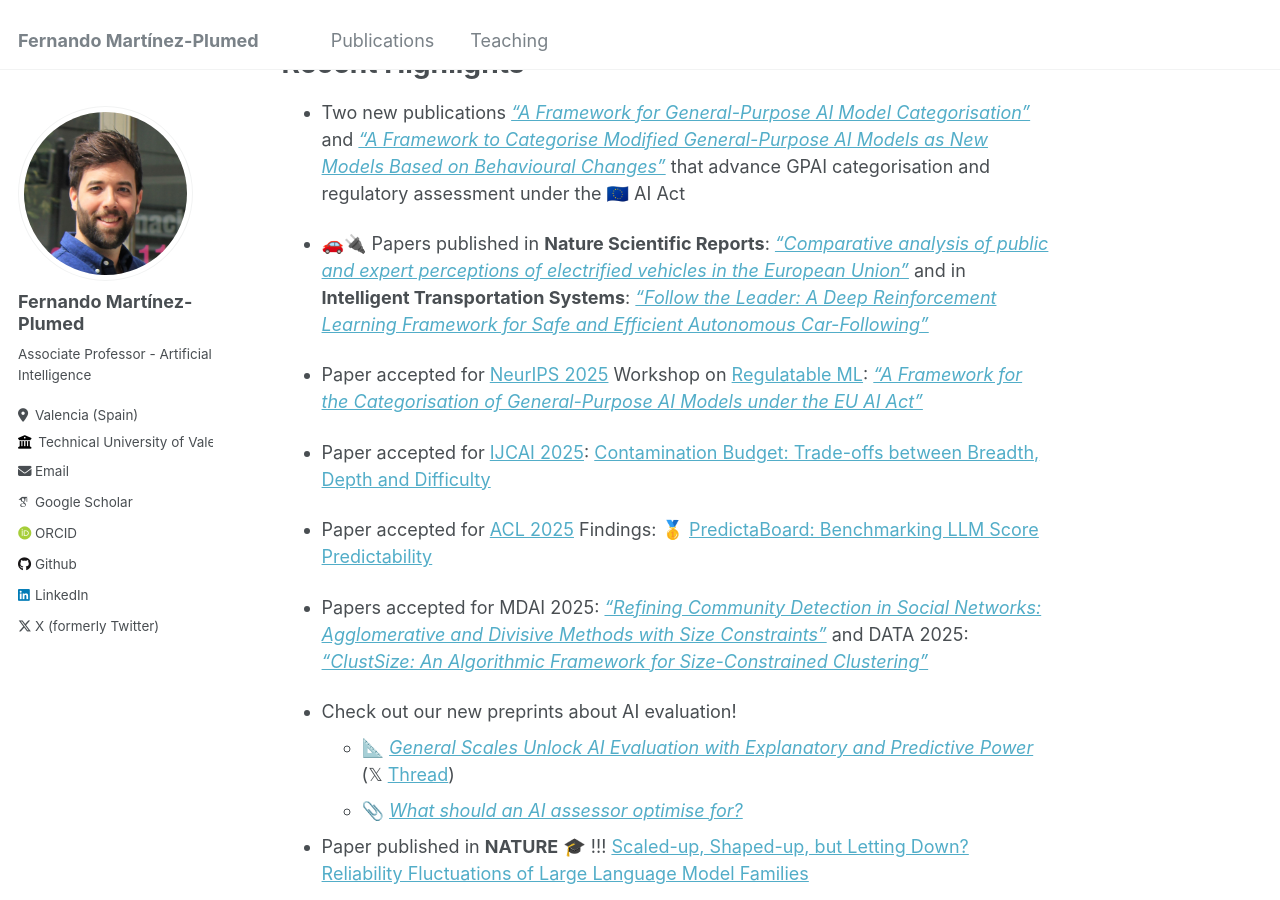
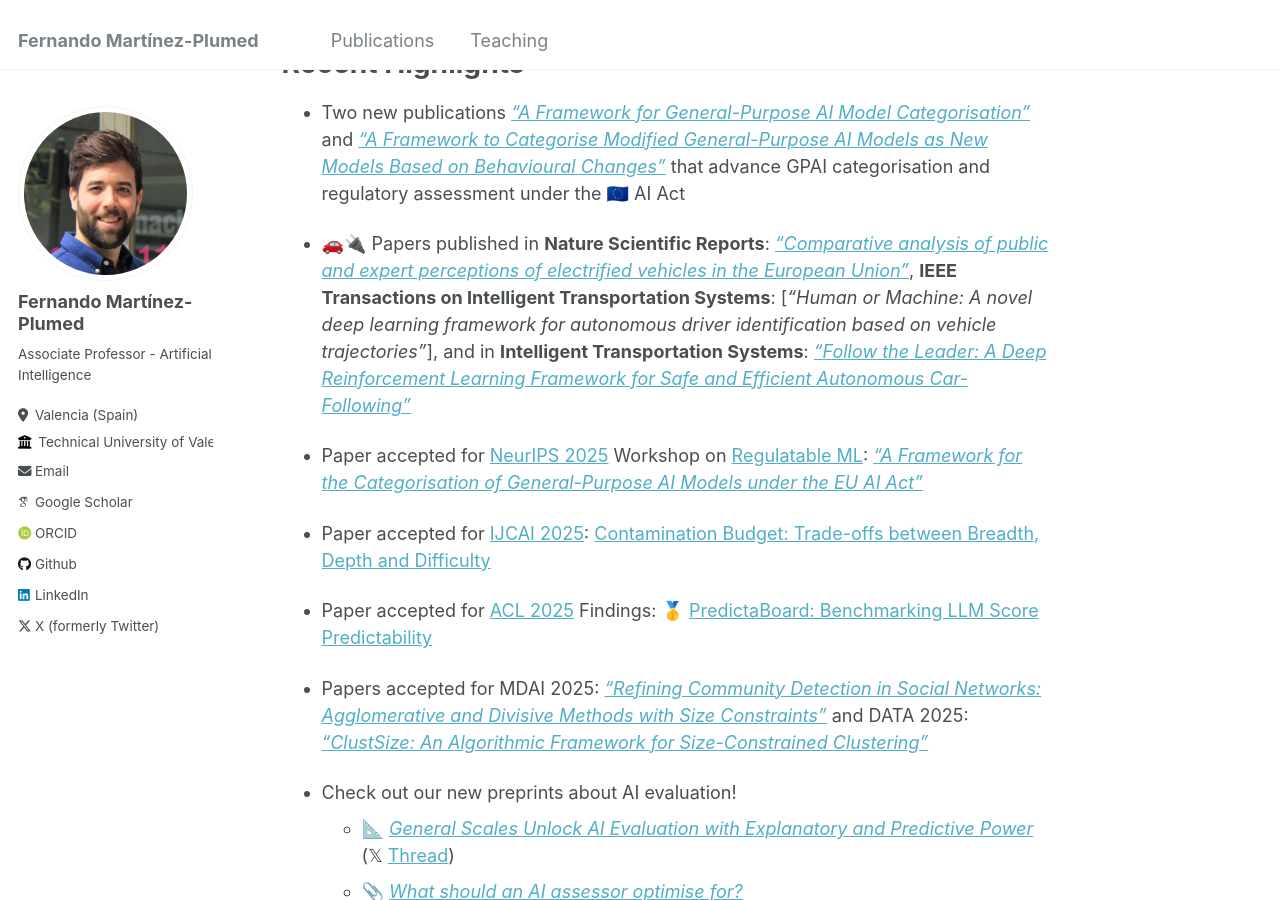
Before and after one commit to nandomp/nandomp.github.io, a Jekyll site: the page built from _pages/about.md, in a window 1280 px wide and 900 px high, scrolled down 444 px. Built offline with Jekyll 4.4.1, drawn with Linux system fonts in a browser that asks for light colours; some web fonts are replaced.

Commit message:
Update about.md

```diff
--- a/_pages/about.md
+++ b/_pages/about.md
@@ -18,7 +18,7 @@ Recent Highlights
 
 * Two new publications [*"A Framework for General-Purpose AI Model Categorisation"*](https://publications.jrc.ec.europa.eu/repository/handle/JRC143256) and [*"A Framework to Categorise Modified General-Purpose AI Models as New Models Based on Behavioural Changes"*](https://publications.jrc.ec.europa.eu/repository/handle/JRC143257) that advance GPAI categorisation and regulatory assessment under the 🇪🇺 AI Act
 
-* 🚗🔌 Papers published in **Nature Scientific Reports**: [*"Comparative analysis of public and expert perceptions of electrified vehicles in the European Union"*](https://www.nature.com/articles/s41598-025-06071-0) and in **Intelligent Transportation Systems**: [*"Follow the Leader: A Deep Reinforcement Learning Framework for Safe and Efficient Autonomous Car-Following"*](https://doi.org/10.1080/15472450.2025.2576907)
+* 🚗🔌 Papers published in **Nature Scientific Reports**: [*"Comparative analysis of public and expert perceptions of electrified vehicles in the European Union"*](https://www.nature.com/articles/s41598-025-06071-0), **IEEE Transactions on Intelligent Transportation Systems**: [*"Human or Machine: A novel deep learning framework for autonomous driver identification based on vehicle trajectories"*], and in **Intelligent Transportation Systems**: [*"Follow the Leader: A Deep Reinforcement Learning Framework for Safe and Efficient Autonomous Car-Following"*](https://doi.org/10.1080/15472450.2025.2576907)
 
 * Paper accepted for [NeurIPS 2025](https://neurips.cc/) Workshop on [Regulatable ML](https://regulatableml.github.io/#overview): [*"A Framework for the Categorisation of General-Purpose AI Models under the EU AI Act"*](https://openreview.net/forum?id=uE33aEsyX1)
 
```
